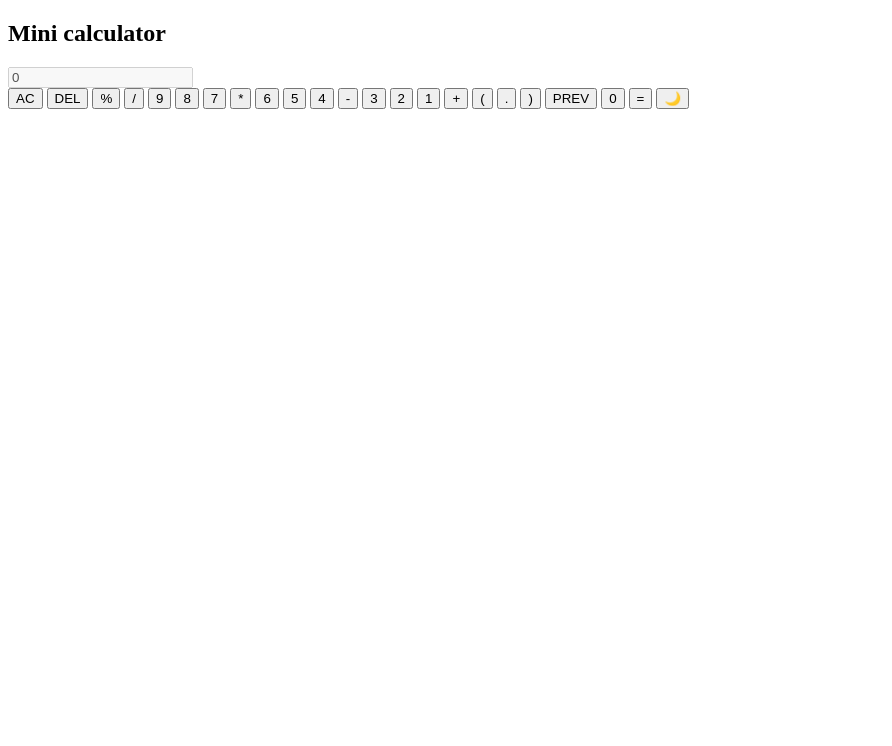
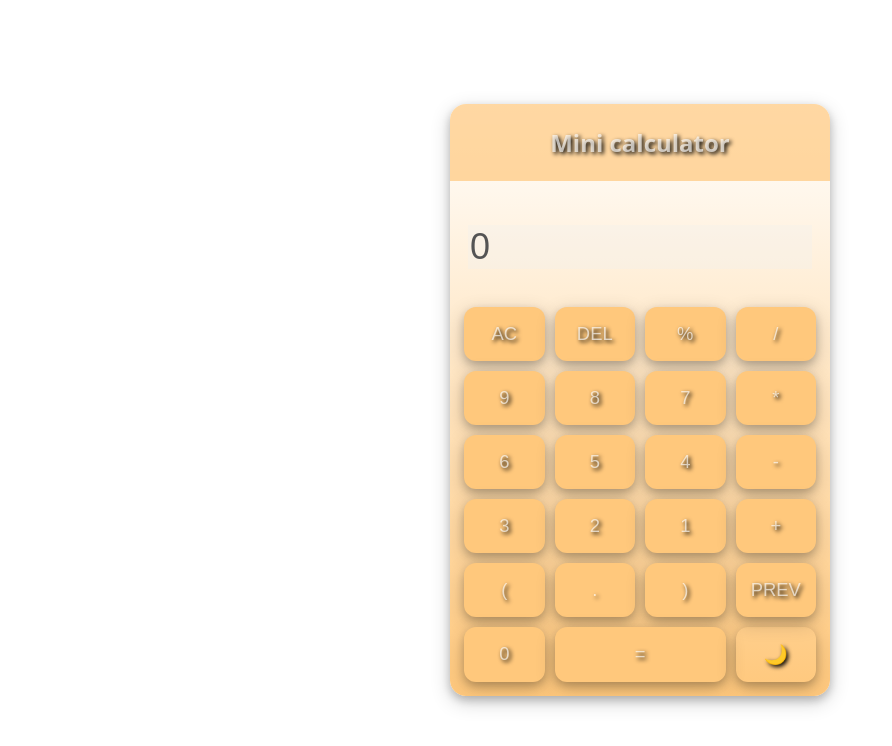
Before and after one commit to Sravani-creator2004/Mini-Calculator, a plain HTML site: page index.html in a window 1280 px wide. Shown: the whole page, without its empty margins (0-892 px from the left). Drawn offline with Linux system fonts and the light colour scheme.

Commit message:
Update index.html

```diff
--- a/index.html
+++ b/index.html
@@ -4,7 +4,8 @@
     <meta charset="utf-8" />
 	<meta name="viewport" content="width=device-width, initial-scale=1.0" />
 	<title>calculator</title>
-
+	<link rel="stylesheet" href="style.css" />
+	<link rel="manifest" href="manifest.json">
 	<meta name="theme-color" content="#000000">
   </head>
   <body>
```
